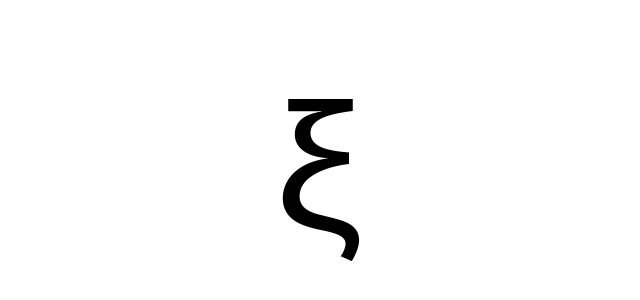
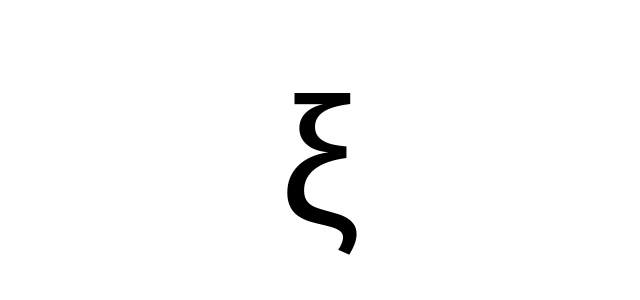
Before and after one commit to russbiggs/greek-lesson, a website built with webpack: page index.html in a window 1280 px wide. Shown: the part 238-538 px from the top of the page, without its empty margins (320-960 px from the left). Built offline with nearby package versions, Linux system fonts and the light colour scheme.

Commit message:
font update

```diff
--- a/index.html
+++ b/index.html
@@ -4,7 +4,7 @@
     <meta charset="UTF-8">
     <meta name="viewport" content="width=device-width, initial-scale=1.0">
     <meta http-equiv="X-UA-Compatible" content="ie=edge">
-    <link href="https://fonts.googleapis.com/css?family=Roboto+Mono&display=swap" rel="stylesheet">
+    <link href="https://fonts.googleapis.com/css?family=Roboto&display=swap" rel="stylesheet">
     <link rel="stylesheet" href="style.css">
     <title>Document</title>
 
--- a/style.css
+++ b/style.css
@@ -2,7 +2,7 @@
 
 
  html, body {
-    font-family: 'Roboto Mono', monospace;
+    font-family: 'Roboto', sans-serif;
     margin: 0;
     padding:0;
 }
```
